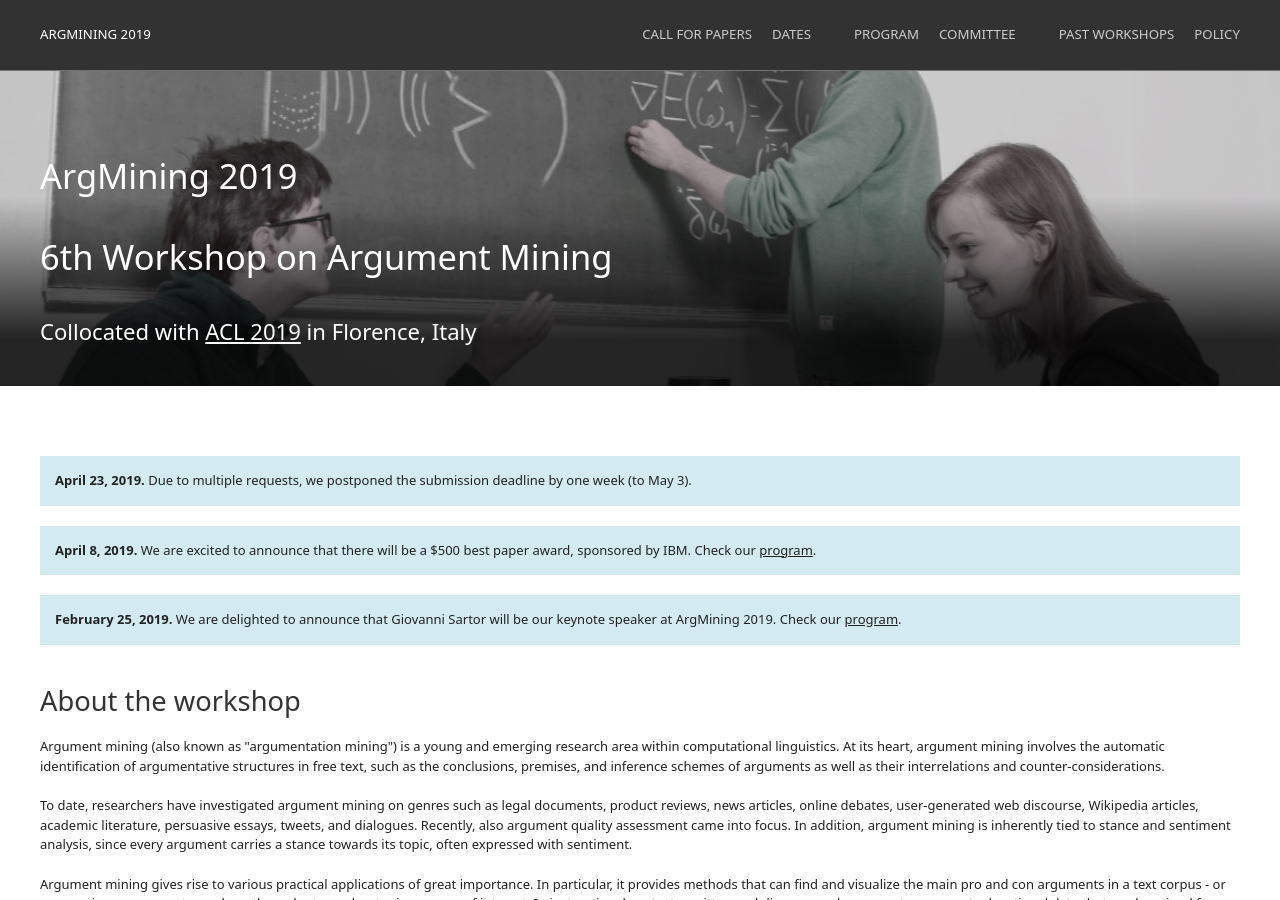
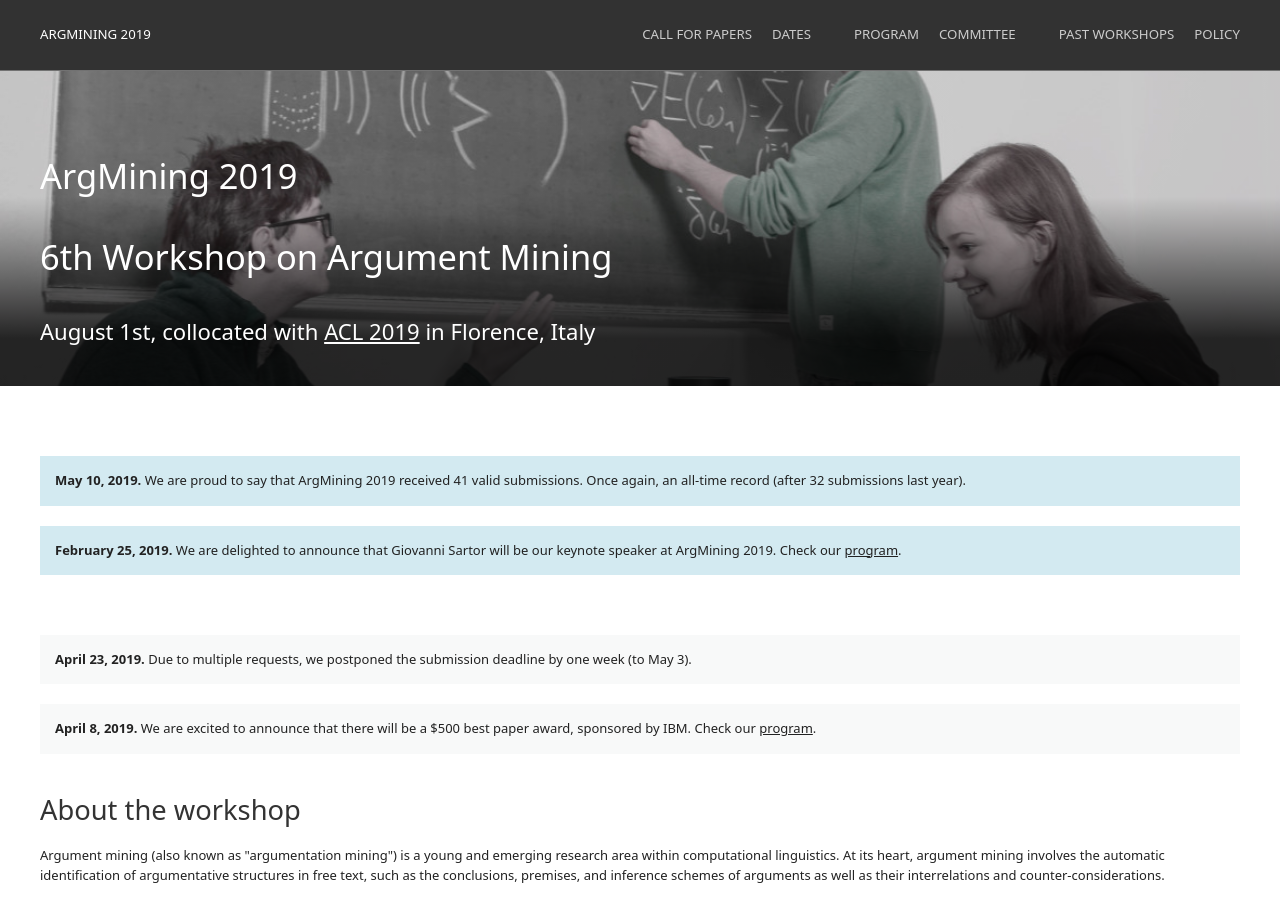
Before and after one commit to argmining19-webis-de/argmining19-webis-de.github.io, a Jekyll site: the page built from index.html, in a window 1280 px wide and 900 px high. Built offline with Jekyll 4.4.1, drawn with Linux system fonts in a browser that asks for light colours.

Commit message:
updated news

```diff
--- a/_layouts/default.html
+++ b/_layouts/default.html
@@ -123,7 +123,7 @@
     <div class="cover-background-fade"></div>
     <div class="uk-container uk-position-bottom uk-light uk-padding">
             <h1>ArgMining 2019</h1><h1>6th Workshop on Argument Mining</h1>
-            <h2>Collocated with <a class="title-link" href="http://www.acl2019.org/EN/index.xhtml" target="blank">ACL 2019</a> in Florence, Italy</h2>
+            <h2>August 1st, collocated with <a class="title-link" href="http://www.acl2019.org/EN/index.xhtml" target="blank">ACL 2019</a> in Florence, Italy</h2>
 
     </div>
 </main>
--- a/_sass/_index.scss
+++ b/_sass/_index.scss
@@ -53,3 +53,7 @@ html {
 .news{
     background-color: rgba(82,173,200,0.25)
 }
+
+.old-news {
+    background-color: #f8f9f9
+}
--- a/index.html
+++ b/index.html
@@ -9,14 +9,20 @@ description: 6th Workshop on Argument Mining
     <div class="uk-container">
             <div class="uk-alert news" uk-alert>
                     <p>
+            <b>May 10, 2019.</b> We are proud to say that ArgMining 2019 received 41 valid submissions. Once again, an all-time record (after 32 submissions last year).</p>
+        </div>
+        <div class="uk-alert news" uk-alert>
+                <p><b>February 25, 2019.</b> We are delighted to announce that Giovanni Sartor will be our keynote speaker at ArgMining 2019. Check our <a href="/program.html">program</a>.</p>
+        </div>
+        <br/>
+            <div class="uk-alert old-news" uk-alert>
+                    <p>
             <b>April 23, 2019.</b> Due to multiple requests, we postponed the submission deadline by one week (to May 3).</p>
         </div>
-            <div class="uk-alert news" uk-alert>
+            <div class="uk-alert old-news" uk-alert>
                     <p><b>April 8, 2019.</b> We are excited to announce that there will be a $500 best paper award, sponsored by IBM. Check our <a href="/program.html">program</a>.</p>
             </div>
-            <div class="uk-alert news" uk-alert>
-                <p><b>February 25, 2019.</b> We are delighted to announce that Giovanni Sartor will be our keynote speaker at ArgMining 2019. Check our <a href="/program.html">program</a>.</p>
-        </div>
+
         <h1>About the workshop</h1>
         <p>Argument mining (also known as "argumentation mining") is a young and emerging research area within computational linguistics. At its heart, argument mining involves the automatic identification of argumentative structures in free text, such as the conclusions, premises, and inference schemes of arguments as well as their interrelations and counter-considerations.</p>
         <p>To date, researchers have investigated argument mining on genres such as legal documents, product reviews, news articles, online debates, user-generated web discourse, Wikipedia articles, academic literature, persuasive essays, tweets, and dialogues. Recently, also argument quality assessment came into focus. In addition, argument mining is inherently tied to stance and sentiment analysis, since every argument carries a stance towards its topic, often expressed with sentiment.</p>
```
